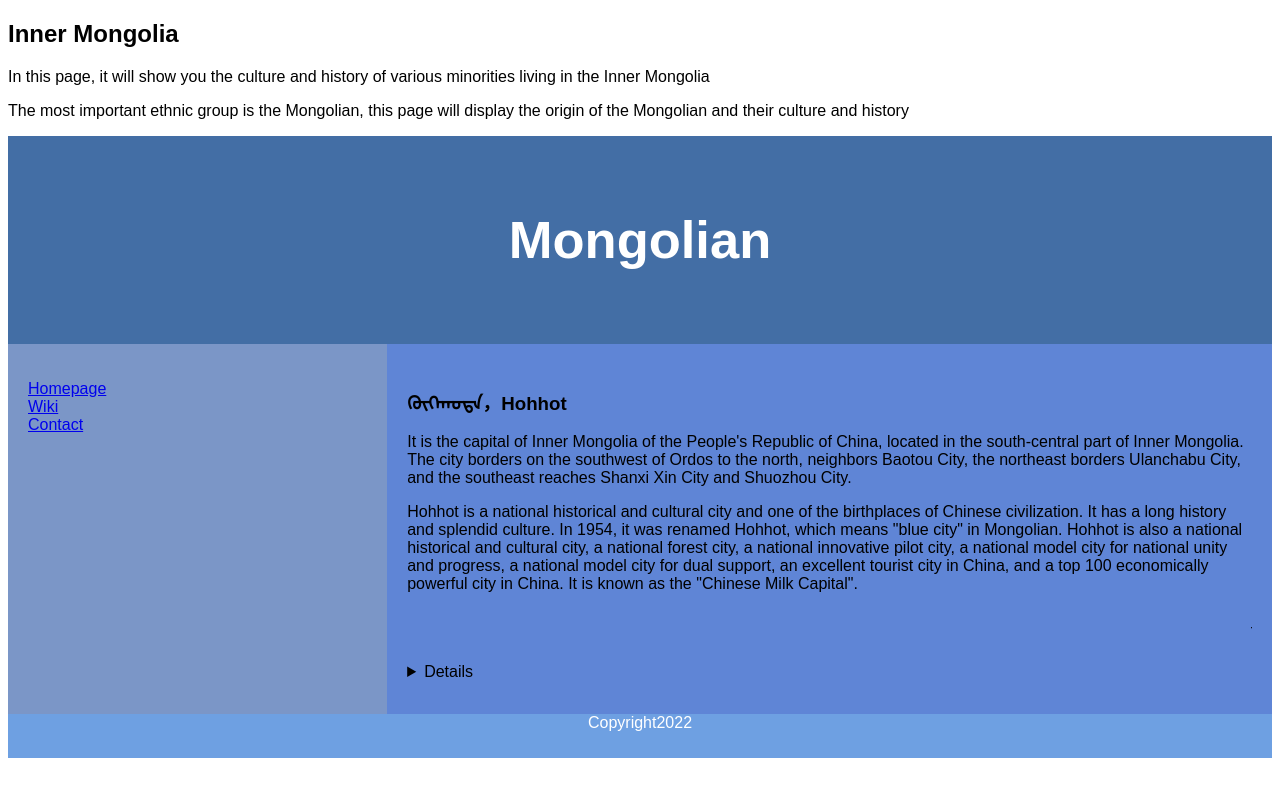
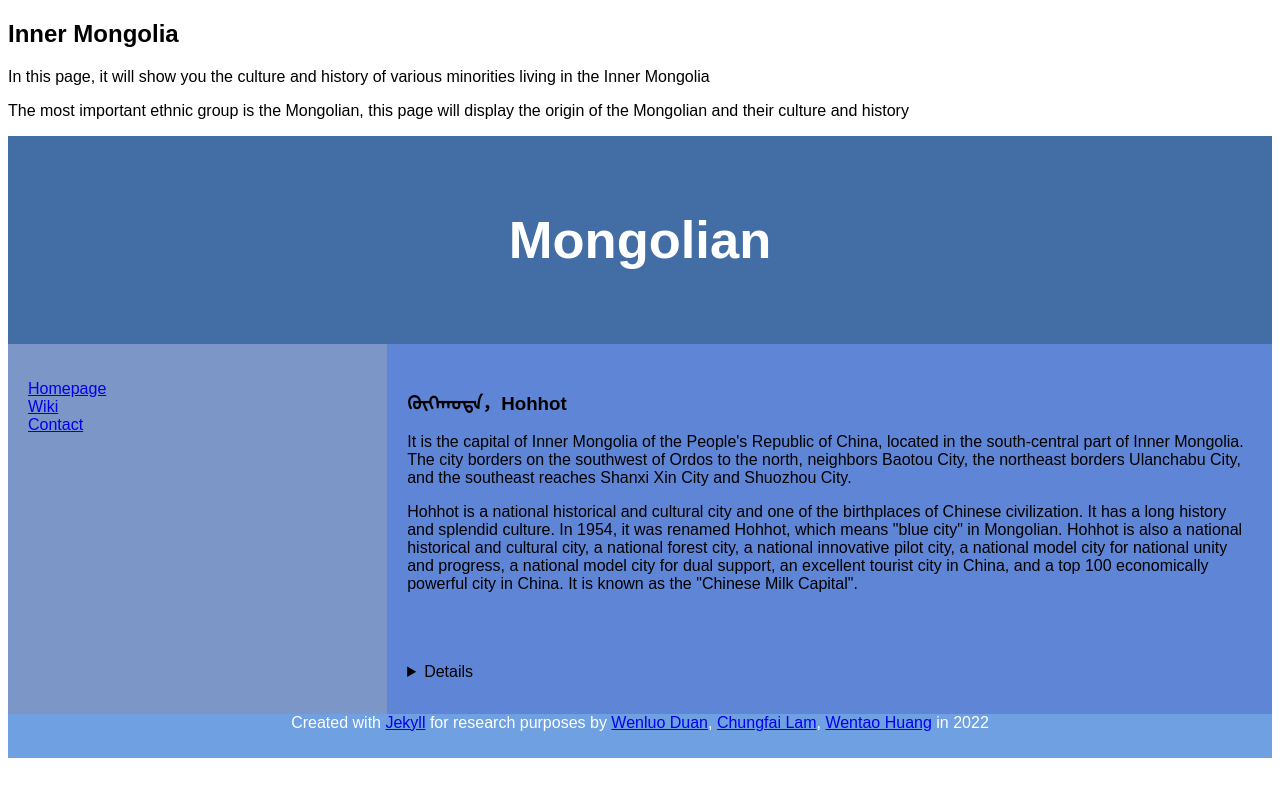
Before and after one commit to malydna/Chinese_Minorities, a Jekyll site: the page built from regions/Inner_Mongolia.html, in a window 1280 px wide. Shown: the top 797 px of the page. Built offline with Jekyll 4.4.1, drawn with Linux system fonts in a browser that asks for light colours.

Commit message:
copyright

```diff
--- a/regions/Inner_Mongolia.html
+++ b/regions/Inner_Mongolia.html
@@ -94,13 +94,13 @@
   </marquee>
   <details>
   <summary>Details</summary>
-  <a href="{{ site.baseurl }}/Mongolian"><p>The origin of the Mongolian (minorities) </p></a></details>
+  <a href="{{ site.regions }}/Mongolian"><p>The origin of the Mongolian (minorities) </p></a></details>
 
 </article>
 
 
 <footer>
-  <p>Copyright2022</p>
+  <p>Created with <a href = "https://jekyllrb.com/">Jekyll</a> for research purposes by <a href = "https://github.com/winskow">Wenluo Duan</a>, <a href = "https://github.com/malydna">Chungfai Lam</a>, <a href = "https://github.com/Deusvulth">Wentao Huang</a> in 2022</p>
 </footer>
 
 </body>
--- a/regions/Manchurian.html
+++ b/regions/Manchurian.html
@@ -6,4 +6,9 @@
     <body>
         <h1><a href="{{ site.minorities }}"></h1>
     </body>
+
+    <footer>
+        <p>Created with <a href = "https://jekyllrb.com/">Jekyll</a> for research purposes by <a href = "https://github.com/winskow">Wenluo Duan</a>, <a href = "https://github.com/malydna">Chungfai Lam</a>, <a href = "https://github.com/Deusvulth">Wentao Huang</a> in 2022</p>
+      </footer>
+
 </html>
--- a/regions/Mongolian.html
+++ b/regions/Mongolian.html
@@ -59,4 +59,9 @@
     2012年5月21日中華民國也以新聞稿形式承認蒙古國為一獨立國家[23]。</p>
 
 </body>
+
+<footer>
+    <p>Created with <a href = "https://jekyllrb.com/">Jekyll</a> for research purposes by <a href = "https://github.com/winskow">Wenluo Duan</a>, <a href = "https://github.com/malydna">Chungfai Lam</a>, <a href = "https://github.com/Deusvulth">Wentao Huang</a> in 2022</p>
+  </footer>
+
 </html>
--- a/regions/Xinjiangnian.html
+++ b/regions/Xinjiangnian.html
@@ -6,4 +6,9 @@
     <body>
         <h1><a href="{{ site.minorities }}"></h1>
     </body>
+
+    <footer>
+        <p>Created with <a href = "https://jekyllrb.com/">Jekyll</a> for research purposes by <a href = "https://github.com/winskow">Wenluo Duan</a>, <a href = "https://github.com/malydna">Chungfai Lam</a>, <a href = "https://github.com/Deusvulth">Wentao Huang</a> in 2022</p>
+      </footer>
+
 </html>
```
